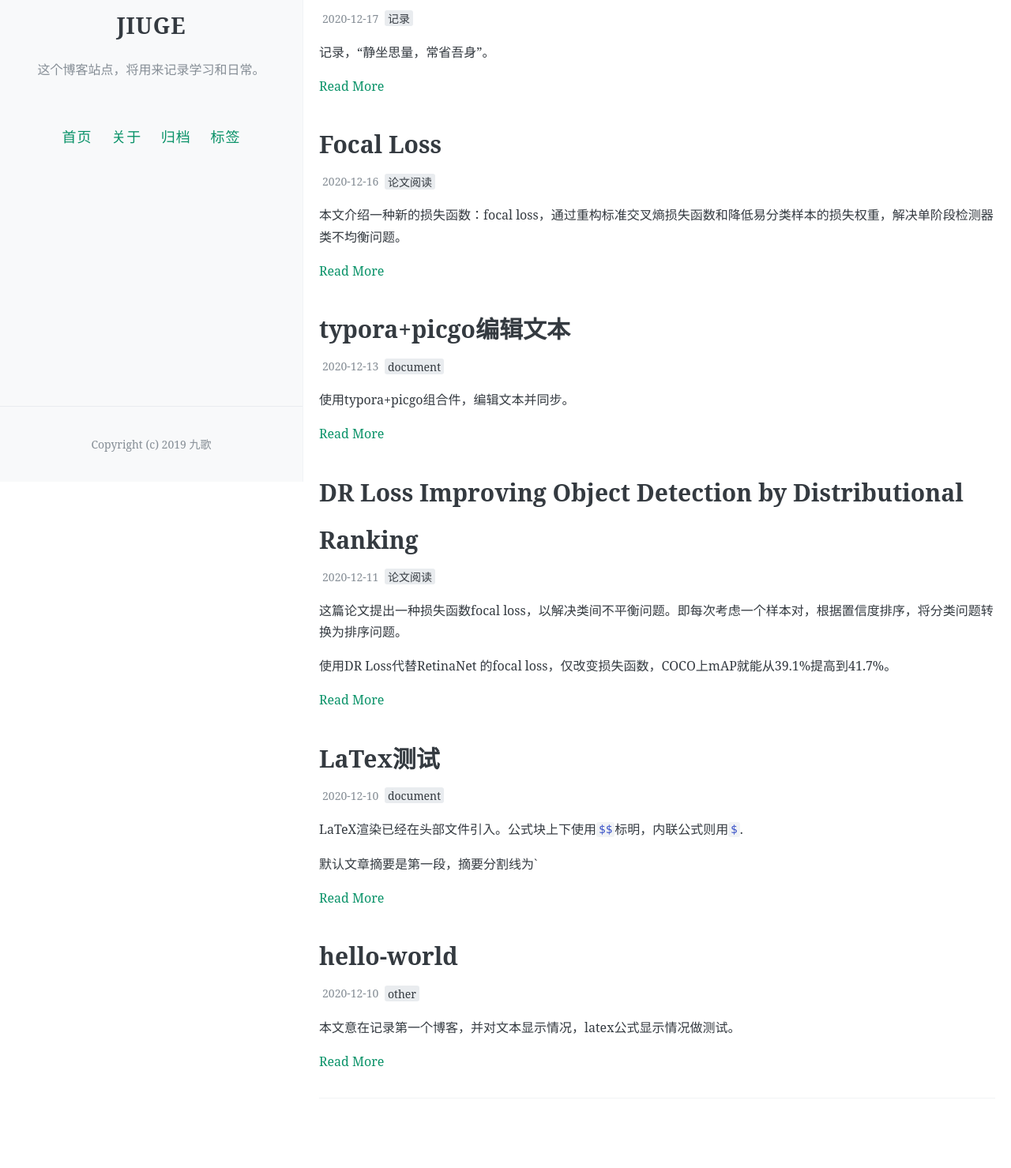
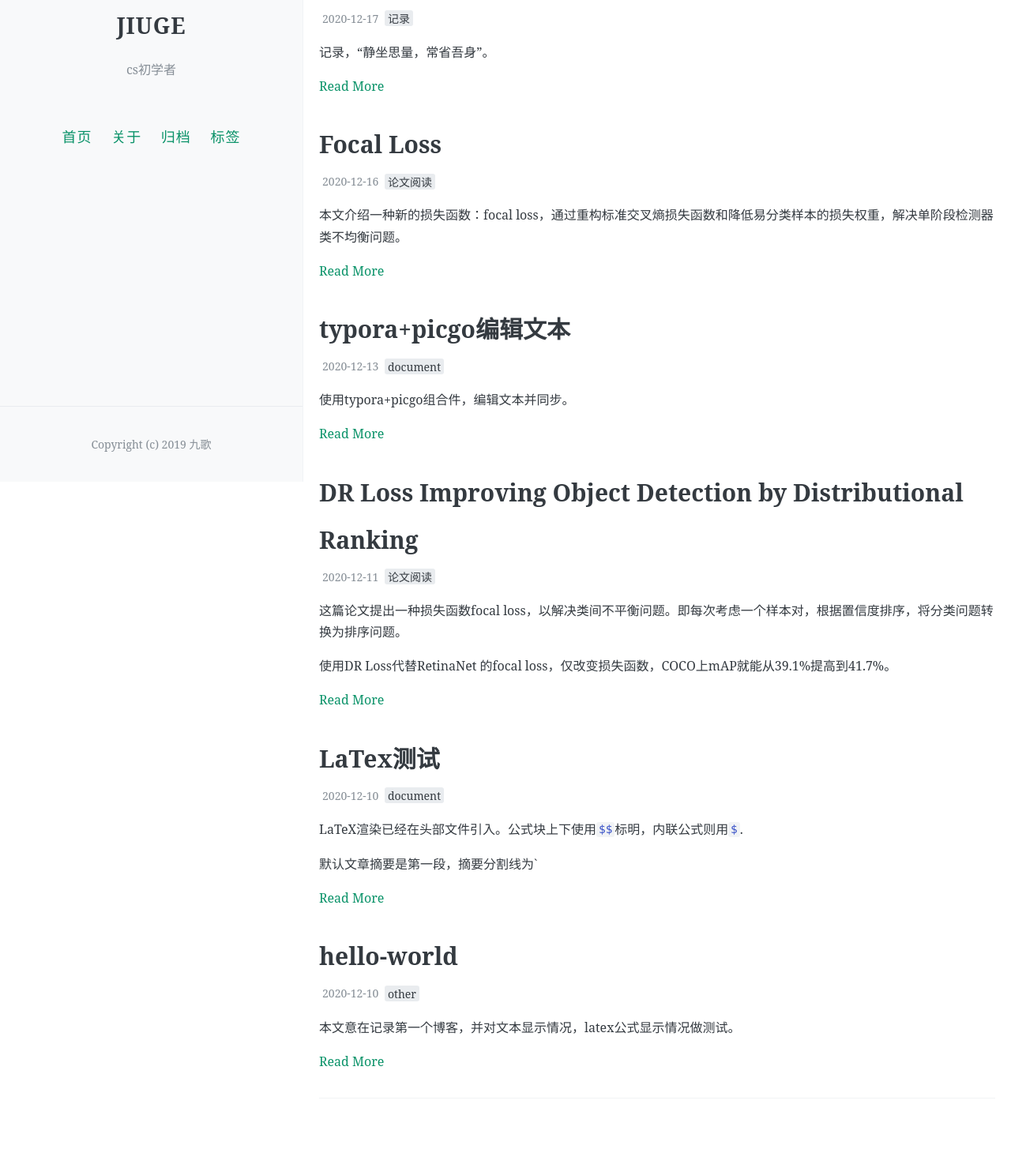
Before and after one commit to chgex/chgex.github.io, a Jekyll site: the page built from index.html, in a window 1280 px wide. Shown: the part 290-1769 px from the top of the page at 79% size. Built offline with Jekyll 4.4.1, drawn with Linux system fonts in a browser that asks for light colours; the list of posts is cut into pages by our own code; comment, search, counter and statistics services are not loaded.

Commit message:
modify describe

```diff
--- a/_config.yml
+++ b/_config.yml
@@ -8,7 +8,7 @@
 
 # 描述/签名
 name:  JIUGE
-description: 这个博客站点，将用来记录学习和日常。
+description: cs初学者
 
 # 输入你的网站域名（如果你没有添加自己的域名，而是直接用GitHub pages分配的域名的话可以省略）
 # url:
```
